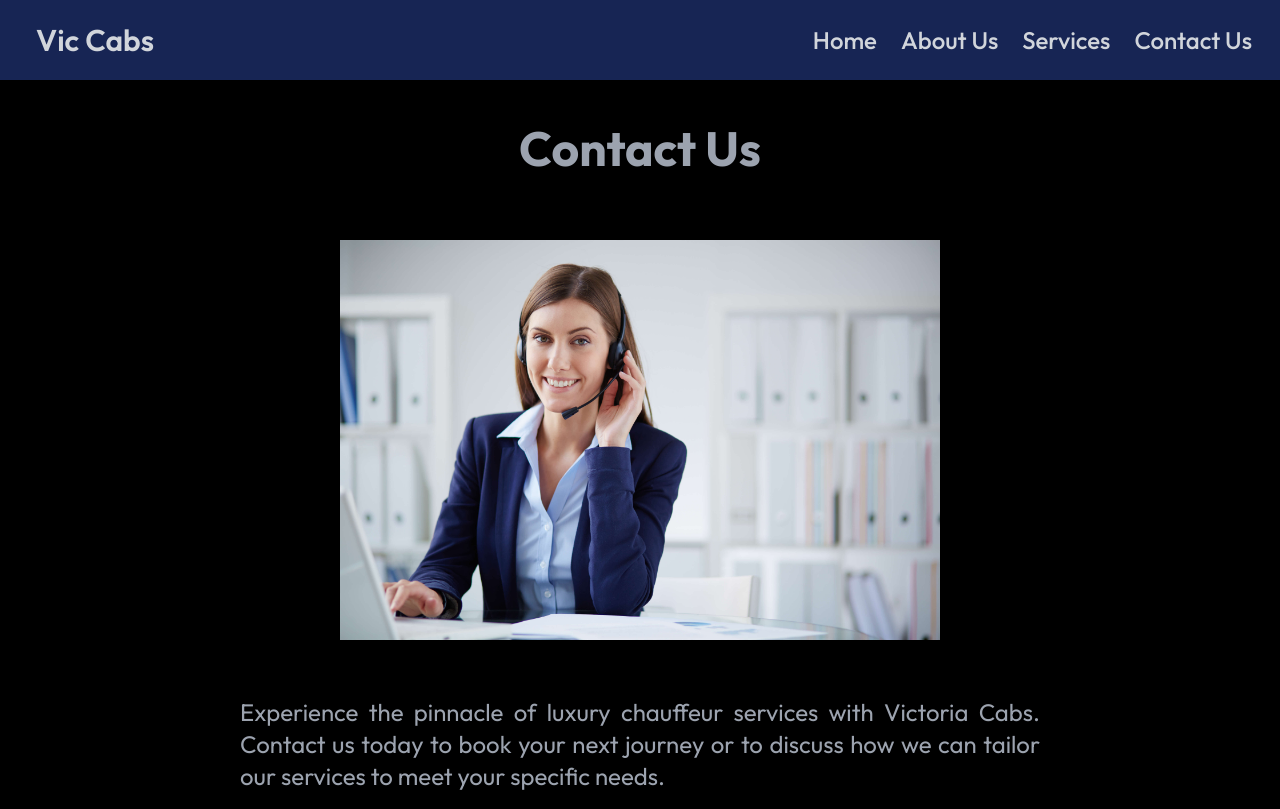
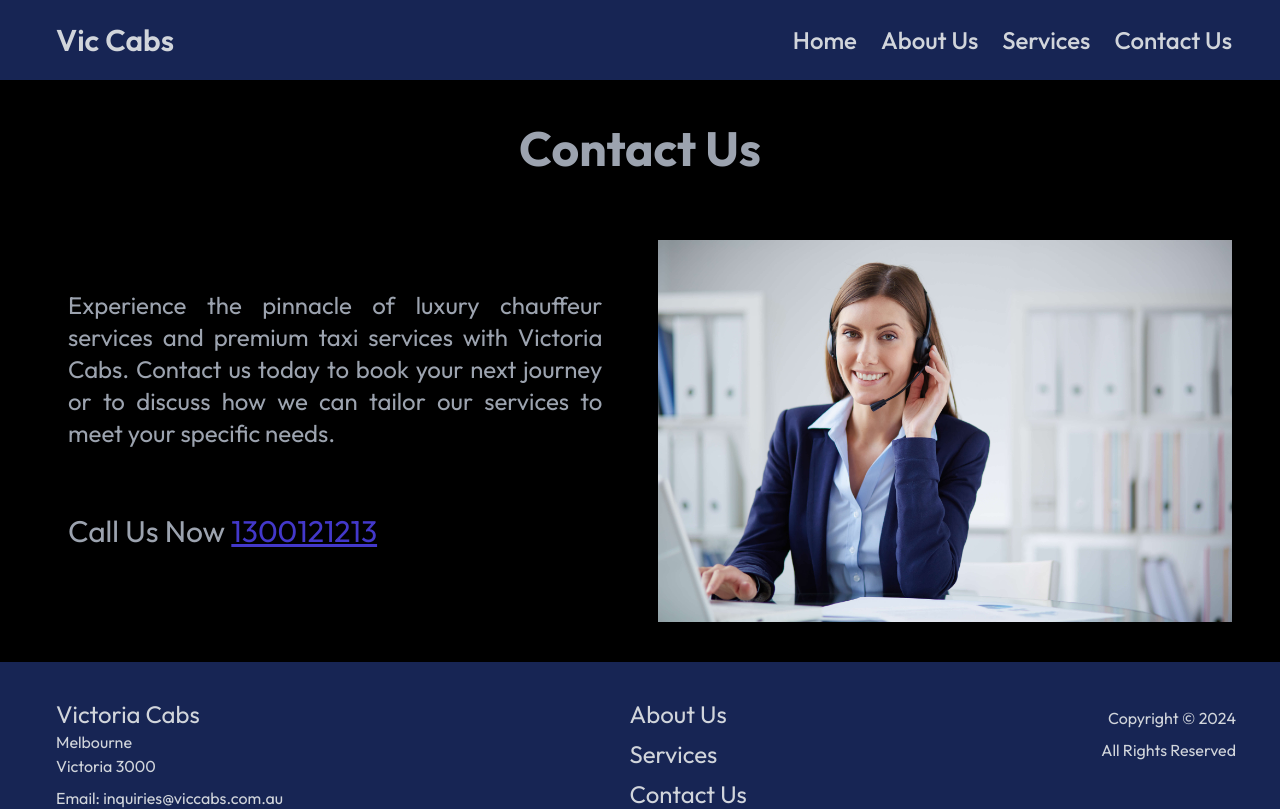
Before and after one commit to Dee1122020/viccabs, a Next.js app: page /pages/contact in a window 1280 px wide. Shown: the top 809 px of the page. Built offline with nearby package versions, Linux system fonts and the light colour scheme.

Commit message:
Made changes to header, home page and contact us page

```diff
--- a/app/page.tsx
+++ b/app/page.tsx
@@ -4,7 +4,7 @@
   return (
     <div>
       <div className="flex flex-row-reverse gap-2 p-5 bg-black">
-        <div className="w-1/2">
+        <div className="w-1/2 px-7 mt-8">
 
           <img className='opacity-80' src="/FlindersStreetStation.jpg" alt="Melbourne" />
 
--- a/app/pages/contact/page.tsx
+++ b/app/pages/contact/page.tsx
@@ -9,19 +9,19 @@
           Contact Us
         </h2>
       </div>
-      <div className='flex flex-col gap-2 p-5 items-center'>
-        <div className="w-1/2">
+      <div className='flex flex-row-reverse gap-5 p-5 items-center'>
+        <div className="w-1/2 px-2">
           <img src="/callcenter.jpg" alt="Call Center" />
         </div>
-        <div className='w-2/3 mt-12'>
+        <div className='w-1/2 items-center p-7'>
           <p className="text-1xl text-justify sm:text-2xl mb-6">
-          Experience the pinnacle of luxury chauffeur services with Victoria Cabs. Contact us today to book your next journey or to discuss how we can tailor our services to meet your specific needs.
+          Experience the pinnacle of luxury chauffeur services and premium taxi services with Victoria Cabs. Contact us today to book your next journey or to discuss how we can tailor our services to meet your specific needs.
           </p>
 
           <h3 className="text-2xl text-justify capitalize sm:text-3xl mb-6 mt-16">
              Call us now&nbsp;
-            <Link href="tel:+61459391456"
-              ><u className="text-slate-700">0459 391 456</u></Link>
+            <Link href="tel:+611300121213"
+              ><u className="text-indigo-700">1300121213</u></Link>
           </h3>
         </div>
       </div>
--- a/components/Footer.tsx
+++ b/components/Footer.tsx
@@ -20,7 +20,7 @@
               </p>
             </section>
             <section>
-              <p>Phone: <Link href="tel:+61459391456">0459 391 456</Link><br />&emsp;&emsp;&ensp;&ensp;<a href="tel:+61403165754">0403 165 754</a>
+              <p>Phone: <Link href="tel:+611300121213">1300121213</Link>
               </p>
             </section>
 
--- a/components/NavBar.tsx
+++ b/components/NavBar.tsx
@@ -3,7 +3,7 @@
 
 function NavBar() {
   return (
-    <div className='h-20 flex flex-row justify-between items-center p-1 bg-blue-950 text-gray-300'>
+    <div className='h-20 flex flex-row justify-between items-center px-6 py-1 bg-blue-950 text-gray-300'>
         <div className='text-3xl font-semibold ml-8'>
             <h1><Link href="/" className='link cursor-pointer hover:opacity-60' >Vic Cabs</Link></h1>
         </div>
```
